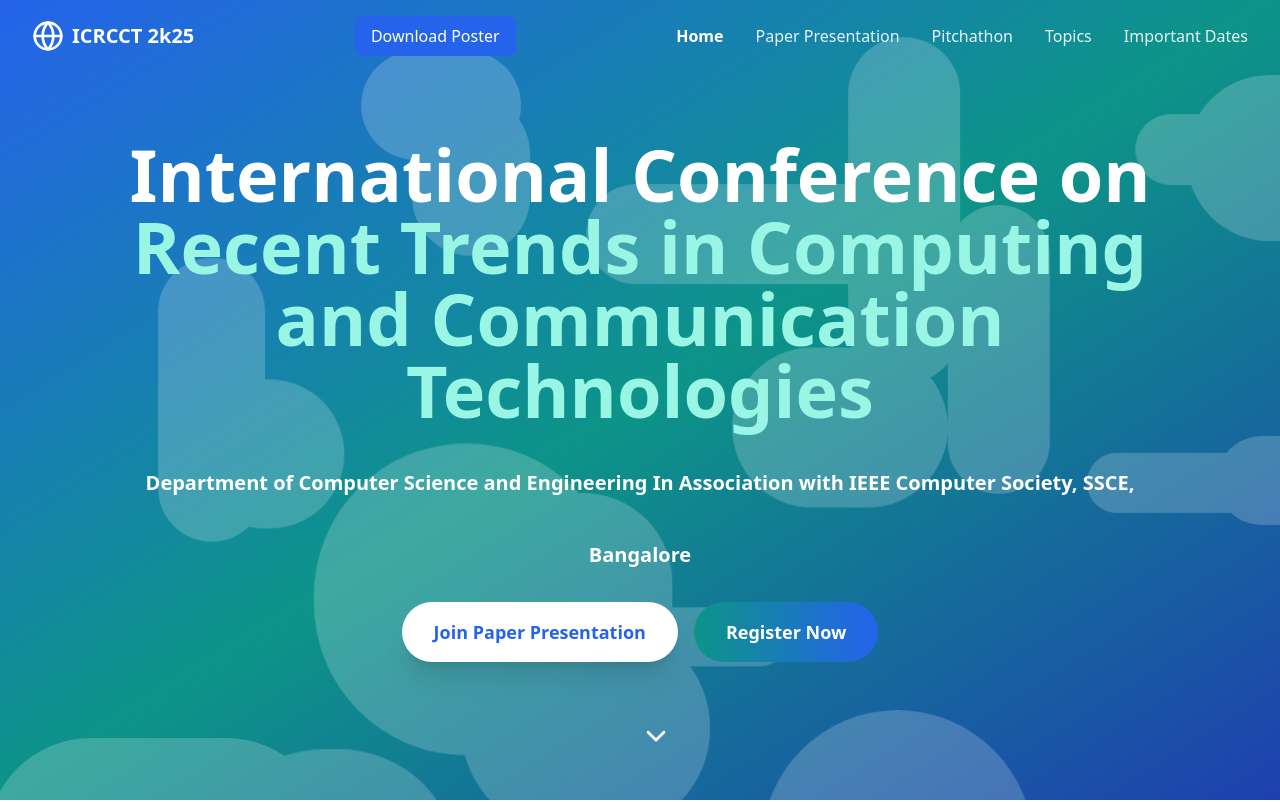
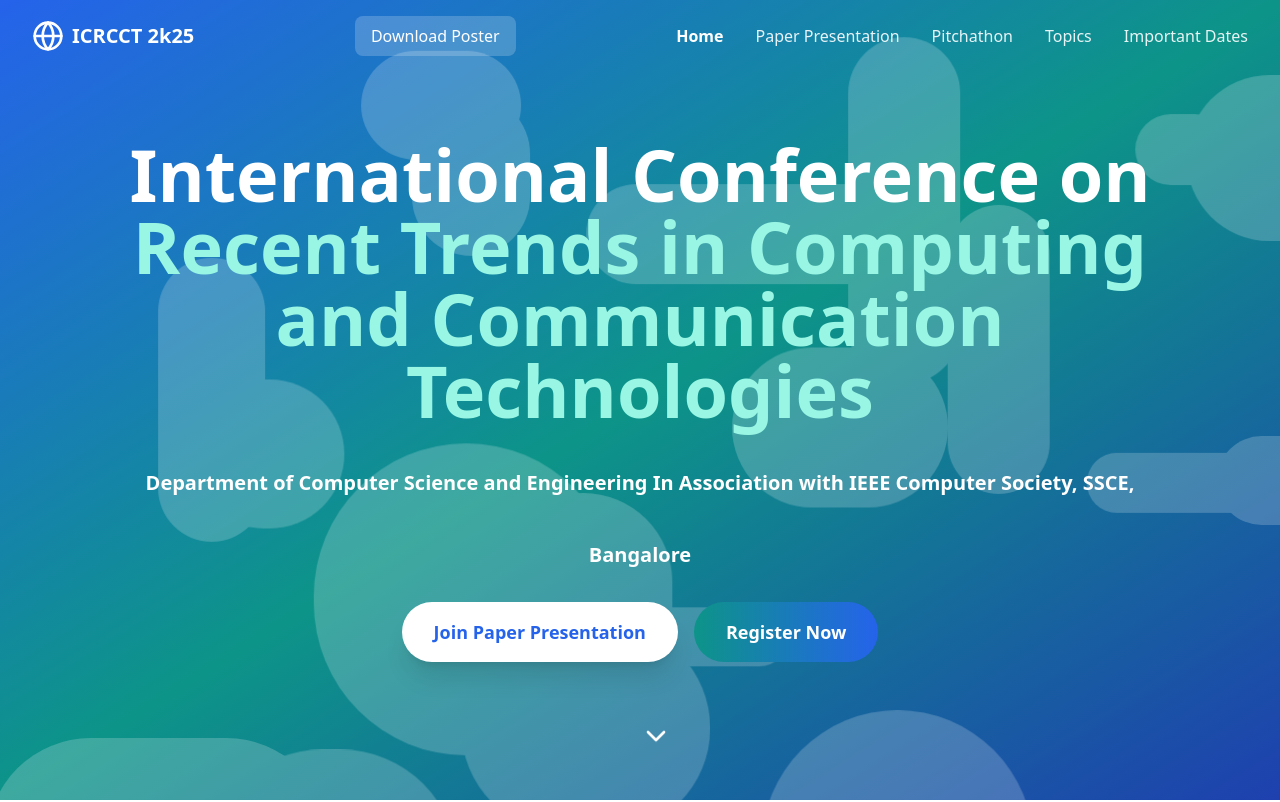
Before and after one commit to guruprasath1234/icrcct2k25, a React (Vite) app: page / in a window 1280 px wide. Shown: the top 802 px of the page. Built offline with nearby package versions, Linux system fonts and the light colour scheme.

Commit message:
mobile pdf

```diff
--- a/src/App.tsx
+++ b/src/App.tsx
@@ -45,36 +45,54 @@ function App() {
   return (
     <div className="min-h-screen bg-gradient-to-br from-slate-50 to-blue-50">
       {/* Navigation */}
-      <nav className={`fixed top-0 w-full z-50 transition-all duration-300 ${
+<nav
+  className={`fixed top-0 w-full z-50 transition-all duration-300 ${
     scrolled ? 'bg-white shadow-lg' : 'bg-transparent'
-      }`}>
+  }`}
+>
   <div className="max-w-7xl mx-auto px-4 sm:px-6 lg:px-8">
     <div className="flex justify-between items-center py-4">
+      {/* Logo Section */}
       <div className="flex items-center space-x-2">
         <Globe className={`w-8 h-8 ${scrolled ? 'text-blue-600' : 'text-white'}`} />
-              <span className={`font-bold text-xl ${scrolled ? 'text-gray-900' : 'text-white'}`}>
+        <span
+          className={`font-bold text-xl ${
+            scrolled ? 'text-gray-900' : 'text-white'
+          }`}
+        >
           ICRCCT 2k25
         </span>
       </div>
+
+      {/* Desktop Download Button */}
       <div className="hidden md:flex items-center space-x-4">
         <a
-          href="/images/poster/icrcct2k25.pdf"  // replace with your file path
-          download="ICRCCT_2k25_Poster.pdf" // name of the downloaded file
-          className="px-4 py-2 bg-blue-600 text-white rounded-lg hover:bg-blue-700 transition-colors"
+          href="/images/poster/icrcct2k25.pdf"
+          download="ICRCCT_2k25_Poster.pdf"
+          className={`px-4 py-2 rounded-lg transition-colors duration-300 ${
+            scrolled
+              ? 'bg-blue-600 text-white hover:bg-blue-700'
+              : 'bg-white/20 text-white hover:bg-white/30'
+          }`}
         >
           Download Poster
         </a>
       </div>
+
       {/* Desktop Navigation */}
       <div className="hidden md:flex space-x-8">
-              {navItems.map(item => (
+        {navItems.map((item) => (
           <button
             key={item.id}
             onClick={() => scrollToSection(item.id)}
             className={`transition-colors duration-200 ${
               scrolled
-                      ? activeSection === item.id ? 'text-blue-600 font-semibold' : 'text-gray-700 hover:text-blue-600'
-                      : activeSection === item.id ? 'text-white font-semibold' : 'text-white/90 hover:text-white'
+                ? activeSection === item.id
+                  ? 'text-blue-600 font-semibold'
+                  : 'text-gray-700 hover:text-blue-600'
+                : activeSection === item.id
+                ? 'text-white font-semibold'
+                : 'text-white/90 hover:text-white'
             }`}
           >
             {item.label}
@@ -87,14 +105,18 @@ function App() {
         onClick={() => setIsMenuOpen(!isMenuOpen)}
         className={`md:hidden ${scrolled ? 'text-gray-900' : 'text-white'}`}
       >
-              {isMenuOpen ? <X className="w-6 h-6" /> : <Menu className="w-6 h-6" />}
+        {isMenuOpen ? (
+          <X className="w-6 h-6" />
+        ) : (
+          <Menu className="w-6 h-6" />
+        )}
       </button>
     </div>
 
     {/* Mobile Navigation */}
     {isMenuOpen && (
       <div className="md:hidden pb-4 bg-white rounded-lg shadow-lg mt-2">
-              {navItems.map(item => (
+        {navItems.map((item) => (
           <button
             key={item.id}
             onClick={() => scrollToSection(item.id)}
@@ -103,13 +125,20 @@ function App() {
             {item.label}
           </button>
         ))}
+
+        {/* Mobile Download Button */}
+        <a
+          href="/images/poster/icrcct2k25.pdf"
+          download="ICRCCT_2k25_Poster.pdf"
+          className="block w-full text-left px-4 py-3 text-blue-600 font-semibold hover:bg-blue-50 transition-colors"
+        >
+          📥 Download Poster
+        </a>
       </div>
+    )}
+  </div>
+</nav>
 
-          )}
-
-        </div>
-
-      </nav>
 
       {/* Hero Section */}
       <section id="home" className="relative min-h-screen flex items-center justify-center overflow-hidden">
```
Lines whose indentation alone changed are shown as unchanged.
